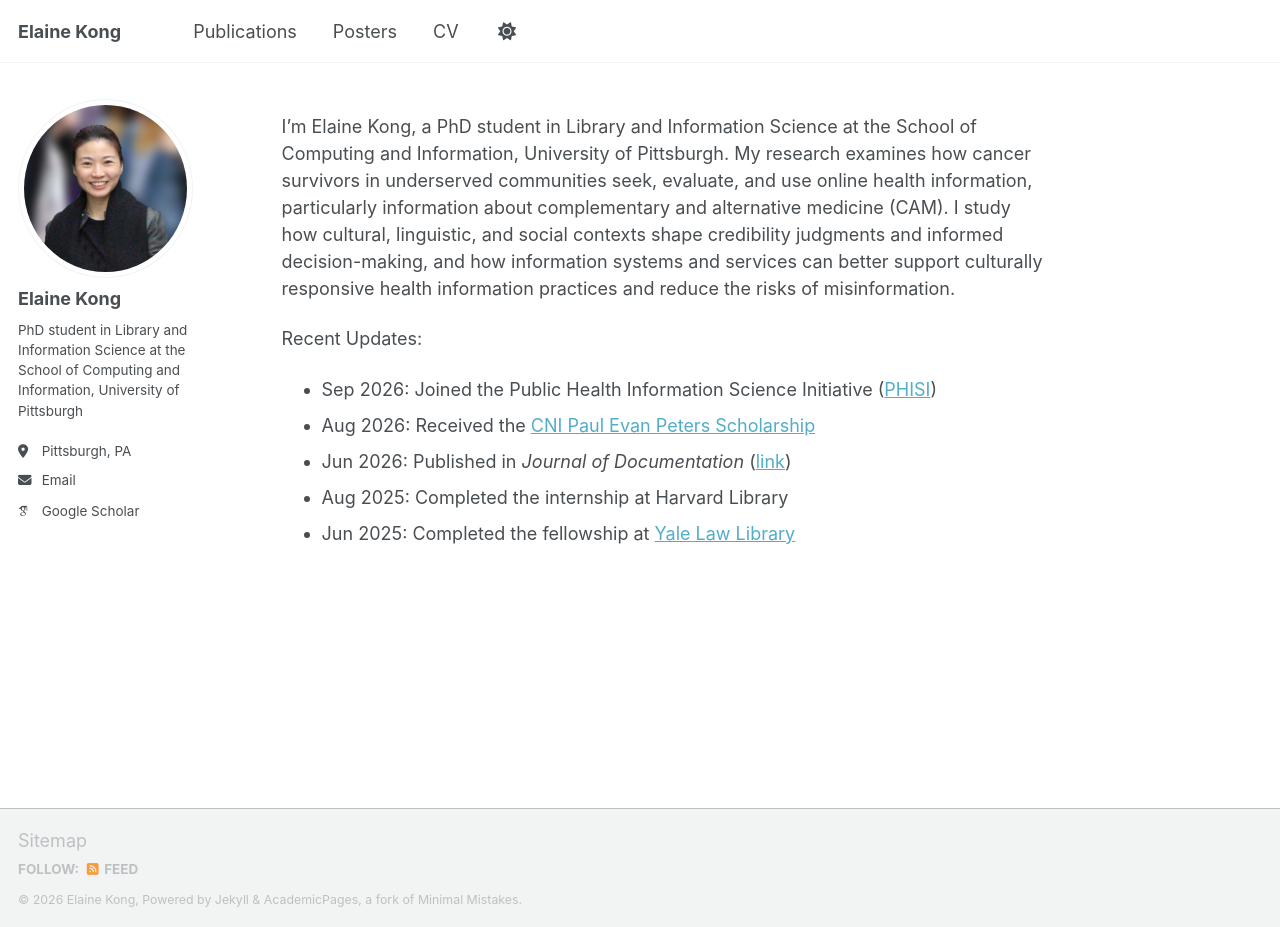
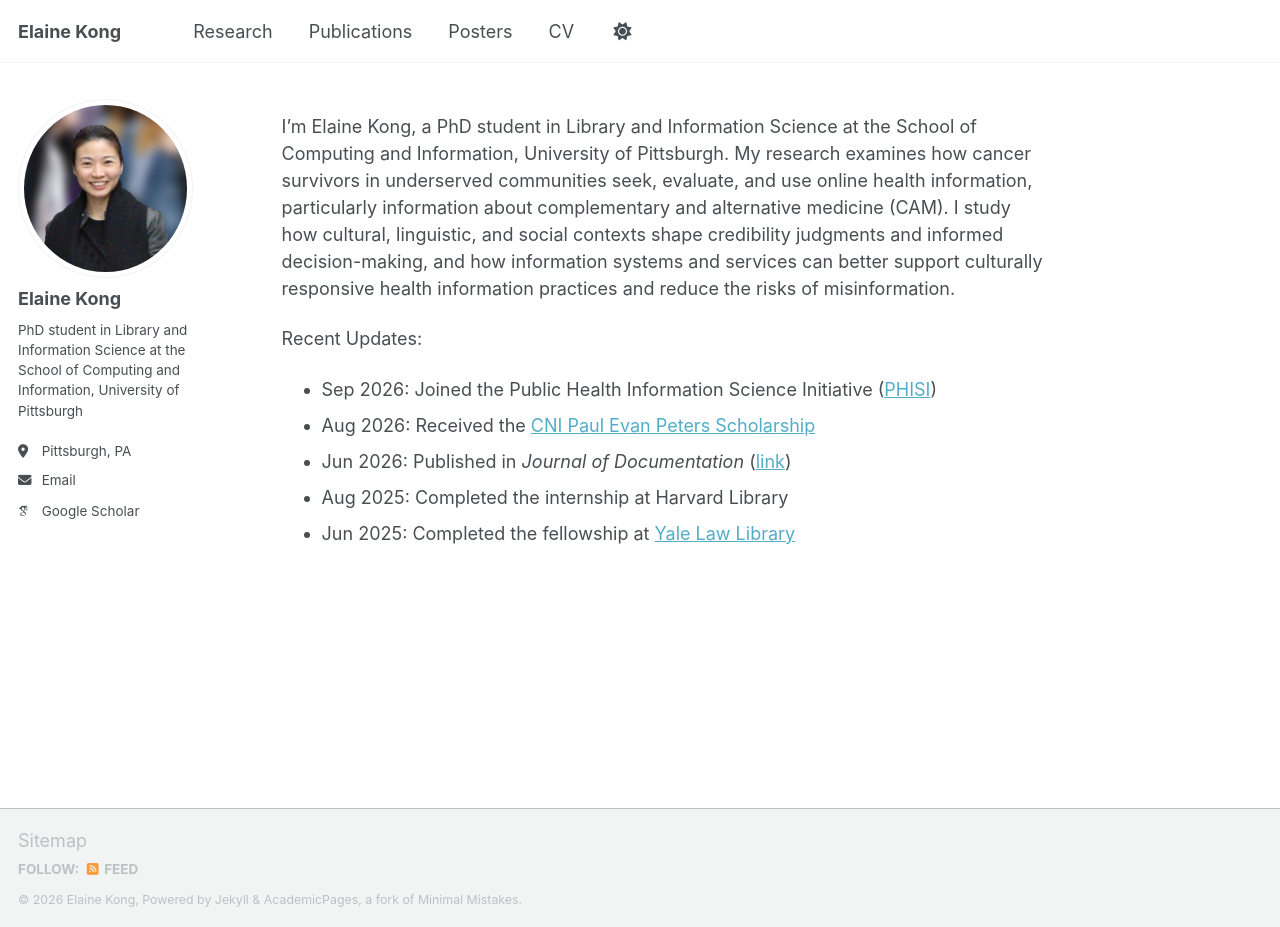
Before and after one commit to elainewskong/elainewskong.github.io, a Jekyll site: the page built from _pages/about.md, in a window 1280 px wide and 927 px high. Built offline with Jekyll 4.4.1, drawn with Linux system fonts in a browser that asks for light colours; some web fonts are replaced; a script that is not in the unit is left out.

Commit message:
Update navigation.yml

```diff
--- a/_data/navigation.yml
+++ b/_data/navigation.yml
@@ -8,6 +8,9 @@
 #      Markdown formatted page while the second is generated using JSON.
 
 main:
+  - title: "Research"
+    url: /portfolio/
+
   - title: "Publications"
     url: /publications/
 
```
